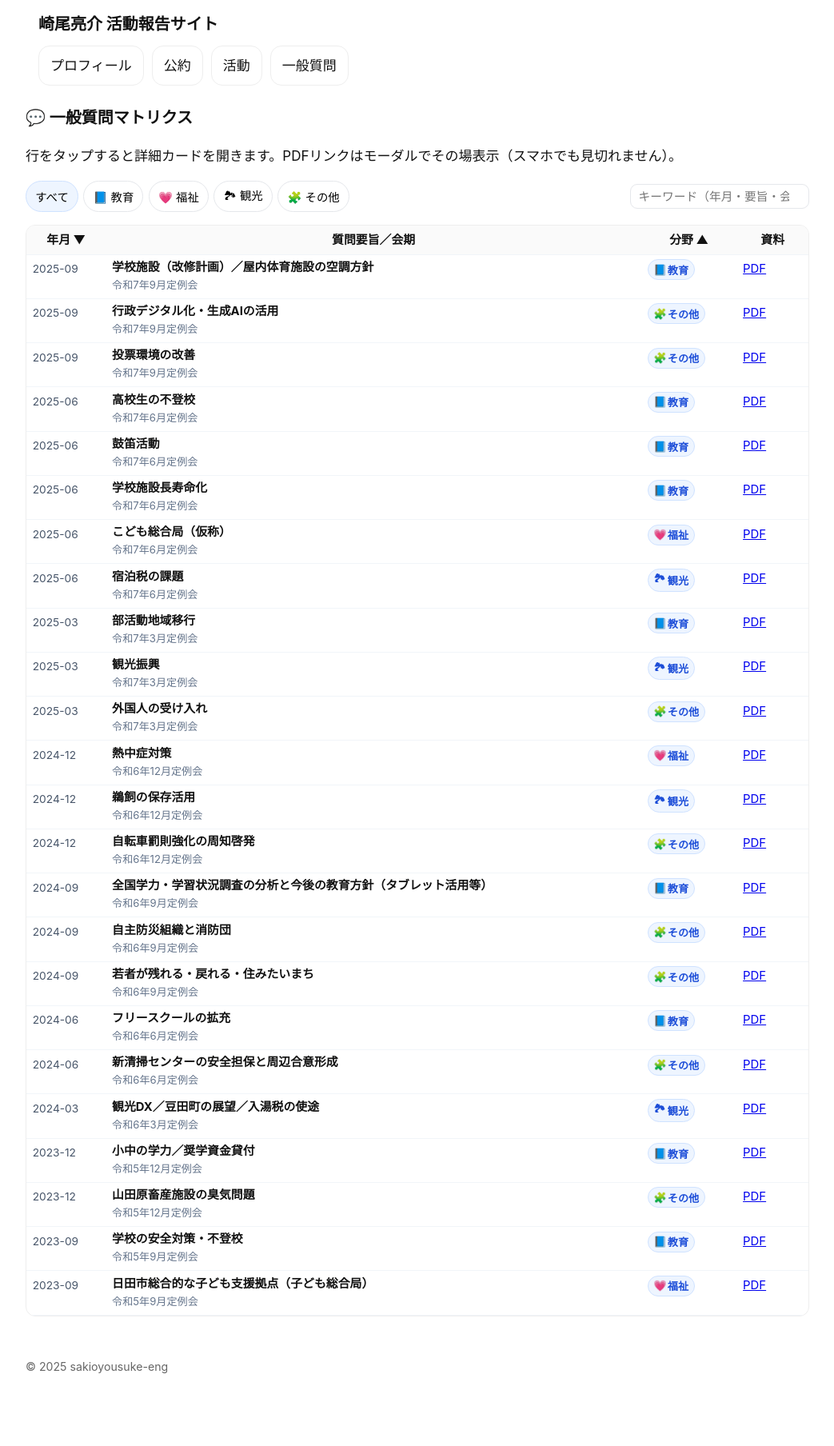
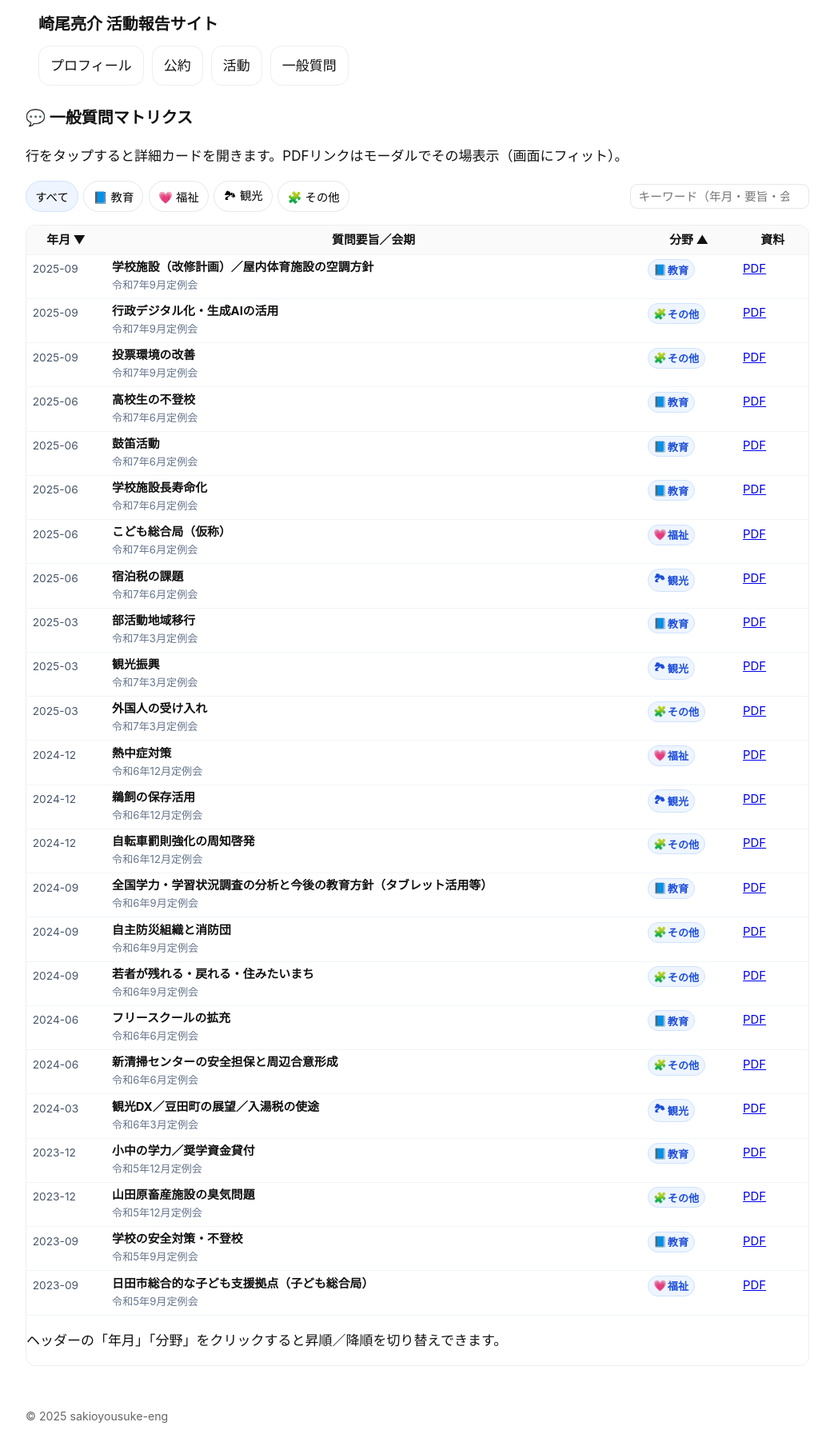
Before and after one commit to sakioryousuke-eng/activity-site, a Jekyll site: the page built from pages/matrix.html, in a window 1280 px wide. Shown: the whole page at 80% size, without its empty margins (118-1161 px from the left). Built offline with Jekyll 4.4.1, drawn with Linux system fonts in a browser that asks for light colours; before the commit the page ends 1746 px from its top, so only the background shows below that; part of the change alters nothing that is shown.

Commit message:
Update matrix.html

```diff
--- a/pages/matrix.html
+++ b/pages/matrix.html
@@ -4,7 +4,7 @@ title: 一般質問マトリクス
 ---
 
 <h1>💬 一般質問マトリクス</h1>
-<p>行をタップすると詳細カードを開きます。PDFリンクはモーダルでその場表示（スマホでも見切れません）。</p>
+<p>行をタップすると詳細カードを開きます。PDFリンクはモーダルでその場表示（画面にフィット）。</p>
 
 <div class="toolbar">
   <div class="filters">
@@ -21,9 +21,9 @@ title: 一般質問マトリクス
   <table class="matrix" id="matrixTable" aria-describedby="matrixHelp">
     <thead>
       <tr>
-        <th id="th-month" class="sortable" data-key="month" data-order="desc" title="クリックで昇降切替">年月 ▼</th>
+        <th id="th-month" class="sortable" data-order="desc" title="クリックで昇降切替">年月 ▼</th>
         <th>質問要旨／会期</th>
-        <th id="th-cat" class="sortable" data-key="cat" data-order="asc" title="クリックで昇降切替">分野 ▲</th>
+        <th id="th-cat" class="sortable" data-order="asc" title="クリックで昇降切替">分野 ▲</th>
         <th style="width:5.6rem;">資料</th>
       </tr>
     </thead>
@@ -33,22 +33,18 @@ title: 一般質問マトリクス
         {% assign catlist = cat[1] %}
         {% assign c = catname | replace:'　','' | replace:' ',' ' | downcase %}
         {% capture catkey %}
-          {% if c == '' %}
-            OTHER
-          {% elsif c contains '教' or c contains 'education' or c contains 'school' %}
-            EDU
-          {% elsif c contains '福' or c contains 'welfare' or c contains 'child' %}
-            WEL
-          {% elsif c contains '観' or c contains 'tour' or c contains 'sight' %}
-            TOUR
-          {% else %}
-            OTHER
+          {% if c == '' %}OTHER
+          {% elsif c contains '教' or c contains 'education' or c contains 'school' %}EDU
+          {% elsif c contains '福' or c contains 'welfare' or c contains 'child' %}WEL
+          {% elsif c contains '観' or c contains 'tour' or c contains 'sight' %}TOUR
+          {% else %}OTHER
           {% endif %}
         {% endcapture %}
         {% assign catkey = catkey | strip | upcase %}
 
         {% for entry in catlist %}
           {% assign s = entry.sakio %}
+          {% if s %}
           <tr class="row"
               data-title="{{ s.text | escape }}"
               data-session="{{ s.session | escape }}"
@@ -70,13 +66,13 @@ title: 一般質問マトリクス
             </td>
             <td>
               {% if s.pdf %}
-                <!-- 公約ページと同じ：data-modal="pdf" を使う -->
-                <a href="{{ s.pdf | relative_url }}" data-modal="pdf" data-title="{{ s.text }}">PDF</a>
+                <a href="{{ s.pdf | relative_url }}" class="open-pdf" data-title="{{ s.text }}">PDF</a>
               {% else %}
                 <span class="muted">—</span>
               {% endif %}
             </td>
           </tr>
+          {% endif %}
         {% endfor %}
       {% endfor %}
     </tbody>
@@ -98,7 +94,7 @@ title: 一般質問マトリクス
   </div>
 </dialog>
 
-<!-- PDFモーダル（公約ページ方式 / スマホ見切れ防止） -->
+<!-- このページ専用 PDF モーダル（Fit 表示） -->
 <dialog id="pdfModal" aria-label="PDFを表示">
   <div class="modal-head">
     <strong id="pdfTitle">PDF</strong>
@@ -110,7 +106,6 @@ title: 一般質問マトリクス
 </dialog>
 
 <style>
-/* 基本UI */
 .toolbar{display:flex;justify-content:space-between;align-items:center;gap:.6rem;margin:.7rem 0 1rem;flex-wrap:wrap}
 .filters{display:flex;gap:.4rem;flex-wrap:wrap}
 .fbtn{border:1px solid #e5e7eb;background:#fff;padding:.35rem .7rem;border-radius:999px;cursor:pointer;font-size:.9rem}
@@ -129,7 +124,6 @@ table.matrix{width:100%;border-collapse:collapse;font-size:.93rem}
 .chip.cat{display:inline-flex;align-items:center;gap:.28rem;font-size:.82rem;font-weight:600;background:#eef5ff;color:#1d4ed8;border:1px solid #cfe2ff;border-radius:999px;padding:.16rem .42rem;cursor:pointer}
 .chip.cat .ico{width:1em;text-align:center}
 
-/* モバイル調整 */
 @media(max-width:720px){
   .matrix th,.matrix td{padding:.26rem .38rem}
   .q-session{display:none}
@@ -148,12 +142,14 @@ dialog::backdrop{background:rgba(0,0,0,.35)}
 .modal-body{padding:.8rem .9rem .9rem;font-size:.95rem;line-height:1.6}
 .modal-body .meta{margin:.2rem 0}
 
-/* PDFモーダル：公約ページ準拠＋iPhone見切れ防止 */
+/* PDFモーダル（このページ専用） */
 #pdfModal{max-width:100vw;width:100vw;height:100dvh;padding:0;margin:0;border-radius:0}
 #pdfModal .pdf-body{height:calc(100dvh - 48px - env(safe-area-inset-bottom));padding:0;margin:0}
 #pdfFrame{width:100%;height:100%;border:0;display:block}
-
-.visually-hidden{position:absolute!important;height:1px;width:1px;overflow:hidden;clip:rect(1px,1px,1px,1px);white-space:nowrap}
+@supports not (height: 100dvh) {
+  #pdfModal{height:96vh}
+  #pdfModal .pdf-body{height:calc(96vh - 48px)}
+}
 </style>
 
 {% raw %}
@@ -164,26 +160,25 @@ document.addEventListener('DOMContentLoaded', () => {
   const fbtns = Array.from(document.querySelectorAll('.fbtn'));
   const kwEl  = document.getElementById('kw');
 
-  // アイコン付与
+  // アイコン
   tbody.querySelectorAll('tr.row').forEach(tr=>{
     const catKey = (tr.dataset.catkey||'OTHER').toUpperCase();
     const ico = tr.querySelector('.chip.cat .ico');
     if (ico) ico.textContent = ICONS[catKey] || '🧩';
   });
 
-  // 行データ化
+  // 行データ
   let rows = Array.from(tbody.querySelectorAll('tr.row')).map(tr => ({
     tr,
     catKey: (tr.dataset.catkey || 'OTHER').toUpperCase(),
     monthnum: Number(tr.dataset.monthnum || 0),
-    catLabel: tr.dataset.category || '',
     hay: ((tr.dataset.title||'')+' '+(tr.dataset.session||'')+' '+(tr.dataset.month||'')+' '+(tr.dataset.category||'')).toLowerCase()
   }));
 
-  // 初期ソート（年月降順）
-  sortBy('month', 'desc');
+  // 初期：年月降順
+  sortBy('month','desc');
 
-  // フィルタ＆検索
+  // フィルタ・検索
   function apply(){
     const active = fbtns.find(b=>b.classList.contains('active'));
     const key = active ? active.dataset.filter : 'ALL';
@@ -197,7 +192,7 @@ document.addEventListener('DOMContentLoaded', () => {
   fbtns.forEach(b=>b.addEventListener('click',()=>{fbtns.forEach(x=>x.classList.remove('active'));b.classList.add('active');apply();}));
   kwEl?.addEventListener('input', apply);
 
-  // ソート：ヘッダクリックで昇降切替（年月/分野）
+  // ヘッダーソート
   document.getElementById('th-month')?.addEventListener('click', function(){
     const next = this.dataset.order==='desc' ? 'asc' : 'desc';
     this.dataset.order = next;
@@ -214,11 +209,10 @@ document.addEventListener('DOMContentLoaded', () => {
   function sortBy(key, order){
     if(key==='month'){
       rows.sort((a,b)=> order==='desc' ? (b.monthnum-a.monthnum) : (a.monthnum-b.monthnum));
-    }else if(key==='cat'){
+    }else{
       rows.sort((a,b)=>{
         const s = a.catKey.localeCompare(b.catKey);
         if (s!==0) return order==='asc'?s:-s;
-        // 同じカテゴリ内は月の降順で
         return b.monthnum - a.monthnum;
       });
     }
@@ -226,13 +220,12 @@ document.addEventListener('DOMContentLoaded', () => {
     apply();
   }
 
-  // 行クリック→詳細
+  // 詳細カード
   const dlgDetail = document.getElementById('detailModal');
   document.getElementById('closeDetail')?.addEventListener('click',()=>dlgDetail.close());
   document.addEventListener('click', e => {
     const row = e.target.closest('tr.row');
-    if (!row) return;
-    if (e.target.closest('[data-modal="pdf"]')) return; // PDFリンクは別モーダル
+    if (!row || e.target.closest('.open-pdf')) return;
     document.getElementById('detailTitle').textContent   = row.dataset.title || '';
     document.getElementById('detailSession').textContent = row.dataset.session || '';
     document.getElementById('detailMonth').textContent   = row.dataset.month || '';
@@ -245,29 +238,41 @@ document.addEventListener('DOMContentLoaded', () => {
         '</ul>' : '';
     const pdf = row.dataset.pdf || '';
     document.getElementById('detailPDF').innerHTML = pdf
-      ? `<a href="${pdf}" data-modal="pdf" data-title="${row.dataset.title}">📄 PDFを開く</a>
+      ? `<a href="${pdf}" class="open-pdf" data-title="${row.dataset.title}">📄 PDFを開く</a>
          &nbsp; <a href="${pdf}" target="_blank" rel="noopener" class="btn ghost">↗︎ 新しいタブ</a>`
       : '<span class="muted">PDFなし</span>';
     dlgDetail.showModal();
   });
 
-  // 公約ページ方式のPDFモーダル（data-modal="pdf" をフック）
-  const pdfDlg   = document.getElementById('pdfModal');
+  // === このページ専用 PDF モーダル（Fit 表示） ===
+  const pdfDlg = document.getElementById('pdfModal');
   const pdfFrame = document.getElementById('pdfFrame');
   const pdfTitle = document.getElementById('pdfTitle');
-  document.getElementById('closePdf')?.addEventListener('click', () => {
-    pdfFrame.src='about:blank'; pdfDlg.close();
-  });
+  document.getElementById('closePdf')?.addEventListener('click', () => { pdfFrame.src='about:blank'; pdfDlg.close(); });
+
+  function fitUrl(href){
+    try{
+      const url = new URL(href, location.href);
+      const sp = new URLSearchParams(url.hash.replace(/^#/,''));
+      sp.set('view','Fit');       // 1ページが画面に収まる
+      sp.set('zoom','page-fit');  // 互換用に併記
+      sp.set('toolbar','0'); sp.set('navpanes','0');
+      url.hash = sp.toString();
+      return url.toString();
+    }catch(_){
+      return href + (href.includes('#')?'&':'#') + 'view=Fit&zoom=page-fit&toolbar=0&navpanes=0';
+    }
+  }
+
   document.addEventListener('click', e => {
-    const a = e.target.closest('[data-modal="pdf"]');
+    const a = e.target.closest('a.open-pdf');
     if (!a) return;
     e.preventDefault();
     pdfTitle.textContent = a.dataset.title || 'PDF';
-    pdfFrame.src = a.getAttribute('href');
+    pdfFrame.src = fitUrl(a.getAttribute('href'));
     pdfDlg.showModal();
   });
 
-  apply(); // 初期表示
 });
 </script>
 {% endraw %}
```
